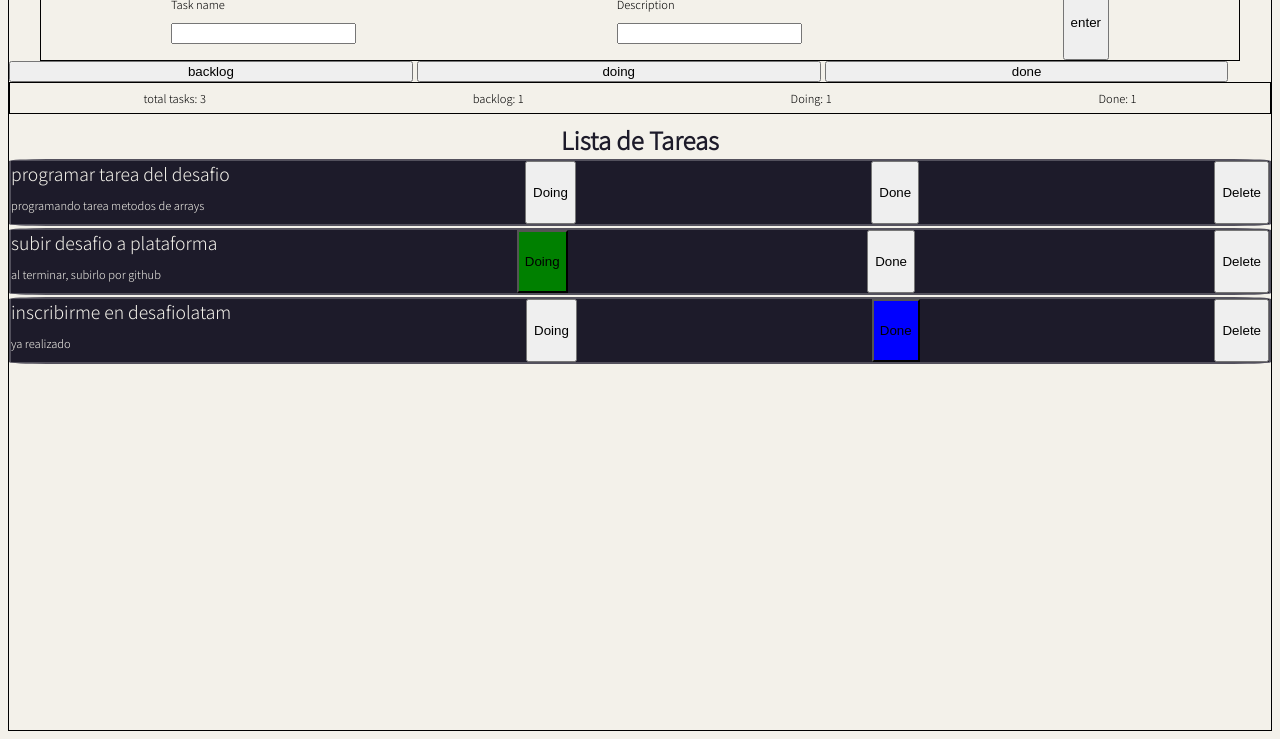
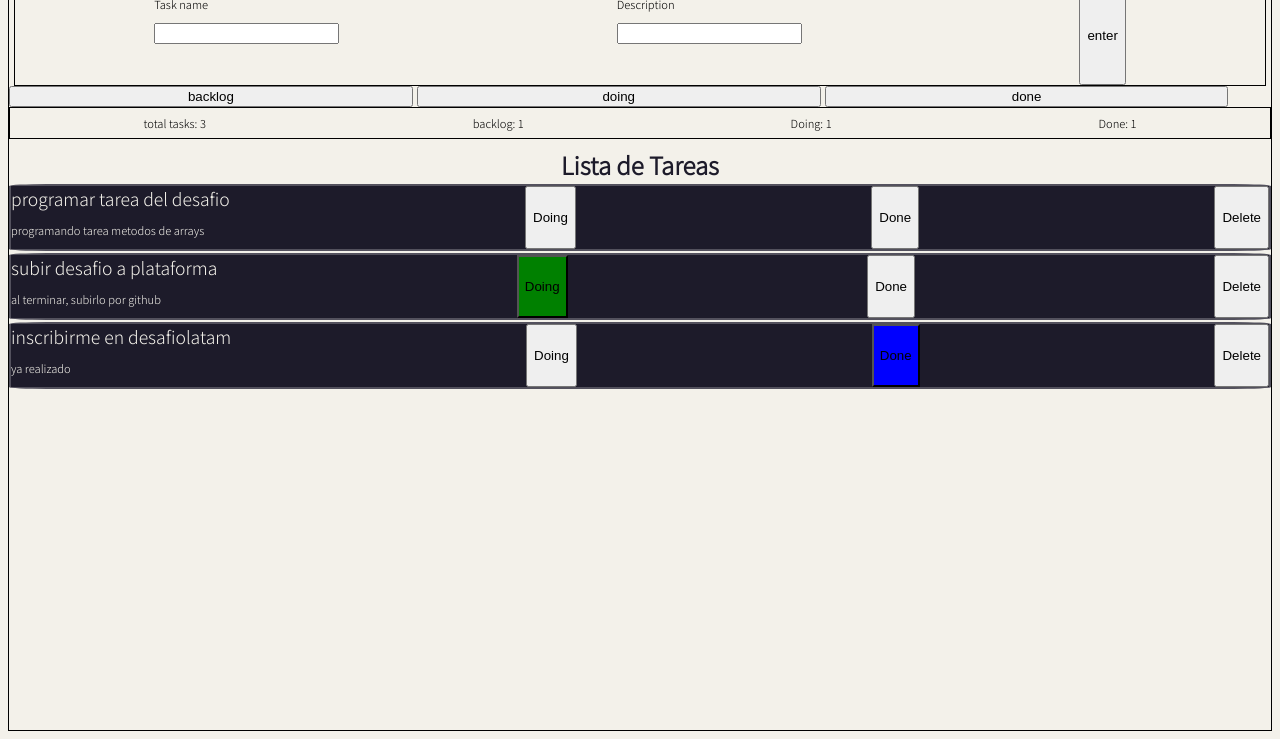
Before and after one commit to sarebok/05ArrayMethods, a plain HTML site: page index.html in a window 1280 px wide. Shown: the part 79-818 px from the top of the page. Drawn offline with Linux system fonts and the light colour scheme.

Commit message:
fixing something

```diff
--- a/assets/css/styles.css
+++ b/assets/css/styles.css
@@ -40,12 +40,6 @@ p {
   flex-wrap: wrap;
   justify-content: space-around;
   margin: auto;
-}
-
-.new-task-details {
-  width: 95%;
-  height: 90%;
-  border: 1px solid black;
 }
 
 .new-task-description {
```
